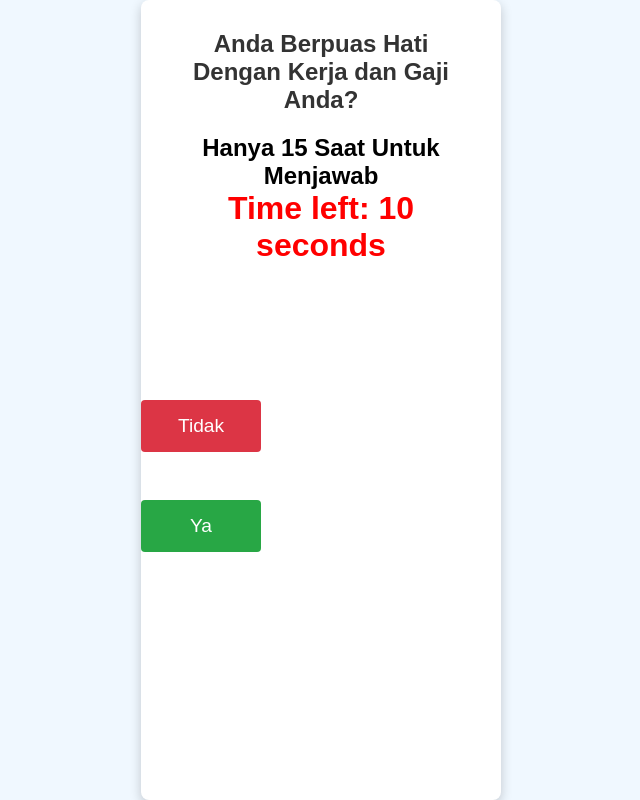
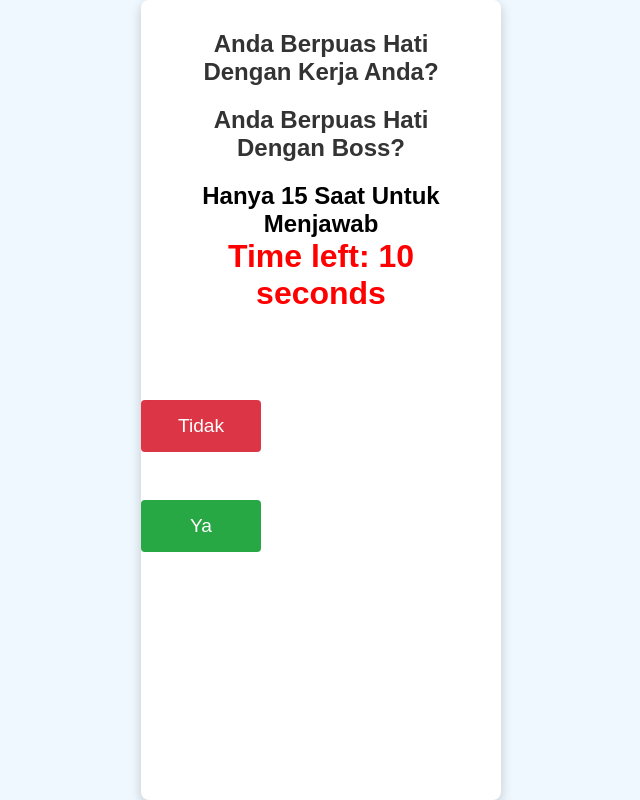
Before and after one commit to denrokokasdi/motivasi, a React (Create React App) app: page / in a window 1280 px wide. Shown: the whole page, without its empty margins (299-939 px from the left). Built offline with nearby package versions, Linux system fonts and the light colour scheme; the HTML template or start-up script is replaced by a standard one.

Commit message:
Update QuestionPage.js

```diff
--- a/src/QuestionPage.js
+++ b/src/QuestionPage.js
@@ -38,7 +38,8 @@ const QuestionPage = () => {
 
   return (
     <div className="container" style={{ position: 'relative', height: '100vh' }}>
-      <h1 className="title1">Anda Berpuas Hati Dengan Kerja dan Gaji Anda?</h1>
+      <h1 className="title1">Anda Berpuas Hati Dengan Kerja Anda?</h1>
+      <h1 className="title1">Anda Berpuas Hati Dengan Boss?</h1>
       <h2 className="title2">Hanya 15 Saat Untuk Menjawab</h2>
       <h3 className="timer">Time left: {timer} seconds</h3> {/* Display the timer */}
       <div className="buttons">
```
